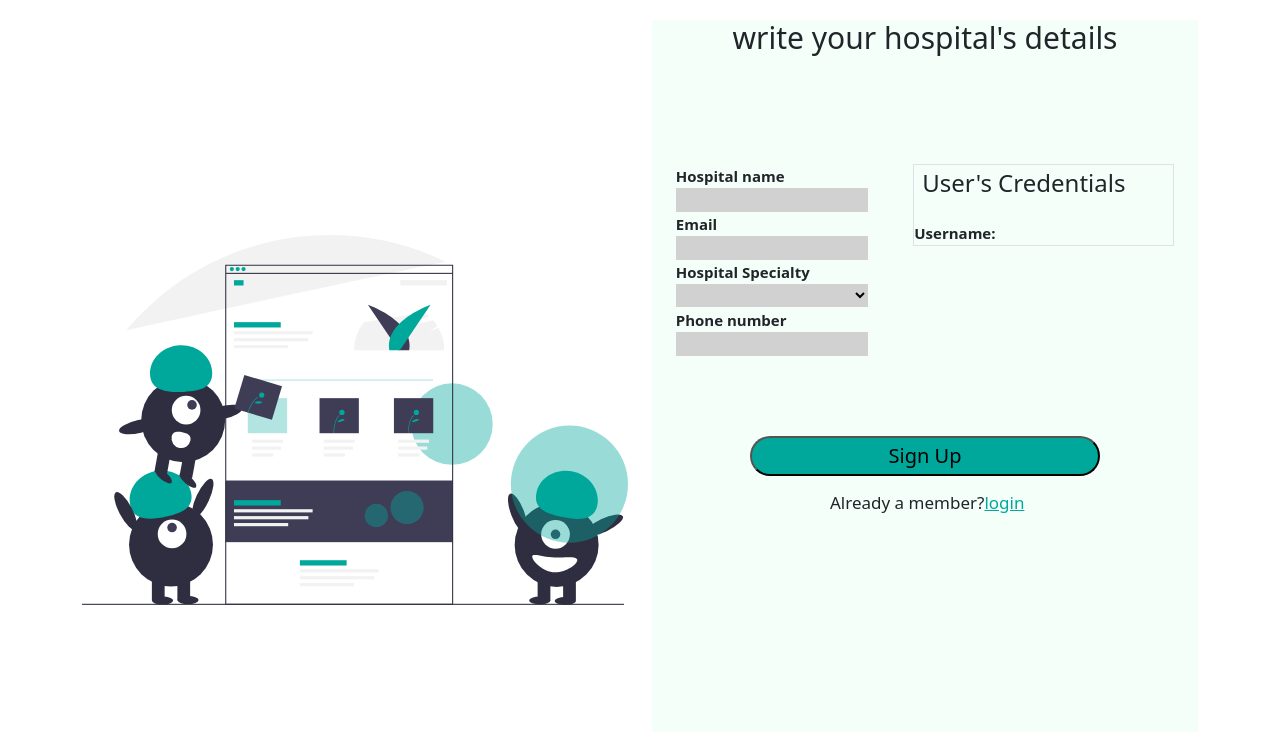
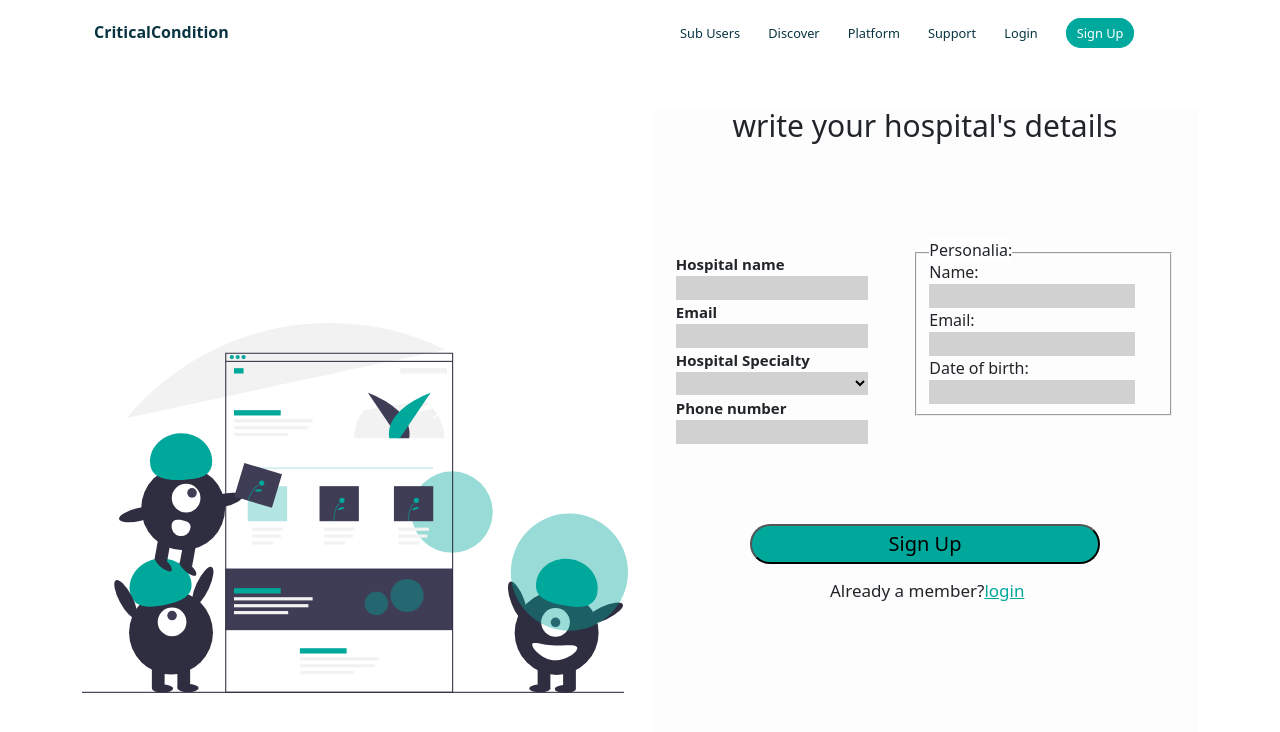
Before and after one commit to BadMemory00/CriticalConditionFrontend, a Vue app: page /#/signup in a window 1280 px wide. Shown: the top 732 px of the page. Built offline with nearby package versions, Linux system fonts and the light colour scheme.

Commit message:
adjusted leged

```diff
--- a/src/components/signupform.vue
+++ b/src/components/signupform.vue
@@ -1,23 +1,17 @@
 <template>
  <div class="row no-gutters">
-
+    <Navbar />
         <div class="col-md-6  no-gutters">
             <div class="leftside">
-                <template>
                 <SignupPhotoIcon />
-                </template>
             </div>
         </div>
-
         <div class="col-md-6 no-gutters">
                 <div class="rightside">
-
                     <div>
                         <h2>write your hospital's details</h2>
                     </div>
-
                     <div class="row">
-
                         <div class="col-md-5"  >
                             <label for="hospital_name">Hospital name </label><br>
                                     <input  type="text" name="hostital_name" id="hospital_name"   /><br>
@@ -31,33 +25,25 @@
                                 <input  type="text" id="phone_number" name="phone_number"  >
 
                         </div>
-
                         <div class="col-md-6">
                             <form>
-                                                <fieldset class="form-group border p-0">
-                                                    <legend class="w-auto px-2" style="margin-right:20px; margin-bottom:20px">User's Credentials</legend>
-                                                    <div class="form-group">
-                                                        <label for="username">Username:</label>
-
-                                                    </div>
+                                <fieldset class="fieldset">
+                                    <p class="legend">Personalia:</p>
+                                      Name: <input type="text"><br>
+                                      Email: <input type="text"><br>
+                                      Date of birth: <input type="text">
                                 </fieldset>
                             </form>
-
-
                         </div>
-
                                 <!----footer ----->
                         <div class="footer">
                             <div>
                             <button class="button"  type="submit" > Sign Up</button><br>
                             <h5 class="l-login">Already a member?<a href="#" style="color: #00a89c ">login</a></h5>
                             </div>
-
                         </div>
                             <!---- end og the footer ----->
-
                     </div>
-
                 </div>
         </div>
  </div>
@@ -67,9 +53,11 @@
 
 <script>
     import SignupPhotoIcon from './icons/IconSignupPhoto.vue'
+    import Navbar from './navbar.vue'
     export default {
         components:{
-            SignupPhotoIcon
+            SignupPhotoIcon,
+            Navbar
         }
     }
 </script>
@@ -99,20 +87,12 @@ body{
     background-size: cover;
     background-position: center;
     background-size: 100% 100%;
-
-
-
-
 }
 
 .rightside{
-    background-color: 	#F5FFFA;
      background-size: 100% 100%;
      background-size: cover;
-
-
-
-
+     background-color: #fdfdfd;
 }
 h2{
     text-align: center;
@@ -161,9 +141,24 @@ border: none
     margin-left: 80px;
      font-size: 17px;
 }
-
-
-
-
-
+.legend{
+    position: absolute;
+    top: -1rem;
+    background-color: white;
+}
+.fieldset{
+    display: block;
+    margin-inline-start: 2px;
+    margin-inline-end: 2px;
+    padding-block-start: 0.35em;
+    padding-inline-start: 0.75em;
+    padding-inline-end: 0.75em;
+    padding-block-end: 0.625em;
+    min-inline-size: min-content;
+    border-width: 2px;
+    border-style: groove;
+    border-color: threedface;
+    border-image: initial;
+    position: relative;
+}
 </style>
```
Lines whose indentation alone changed are shown as unchanged.
